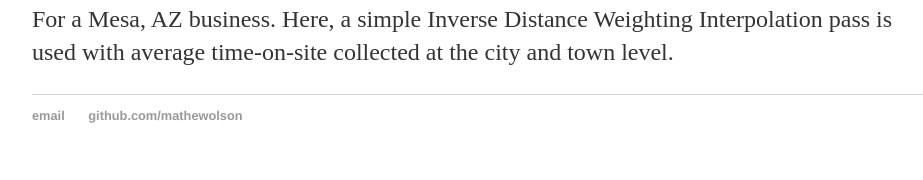
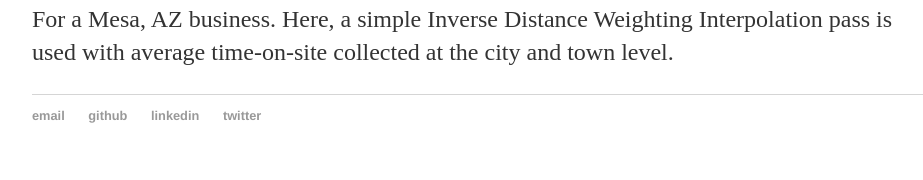
Before and after one commit to mathewolson/mathewolson.github.io, a Jekyll site: the page built from data.html, in a window 1280 px wide. Shown: the part 2081-2261 px from the top of the page, without its empty margins (160-1083 px from the left). Built offline with Jekyll 4.4.1, drawn with Linux system fonts in a browser that asks for light colours.

Commit message:
Update default.html

```diff
--- a/_layouts/default.html
+++ b/_layouts/default.html
@@ -24,7 +24,9 @@
 			<footer>
 	    		<ul>
 	        		<li><a href="mailto:mat.a.olson@gmail.com">email</a></li>
-	        		<li><a href="https://github.com/mathewolson">github.com/mathewolson</a></li>
+	        		<li><a href="https://github.com/mathewolson">github</a></li>
+	        		<li><a href="https://www.linkedin.com/in/mataolson">linkedin</a></li>
+	        		<li><a href="https://twitter.com/mathewolson">twitter</a></li>
 				</ul>
 			</footer>
 		</body>
```
